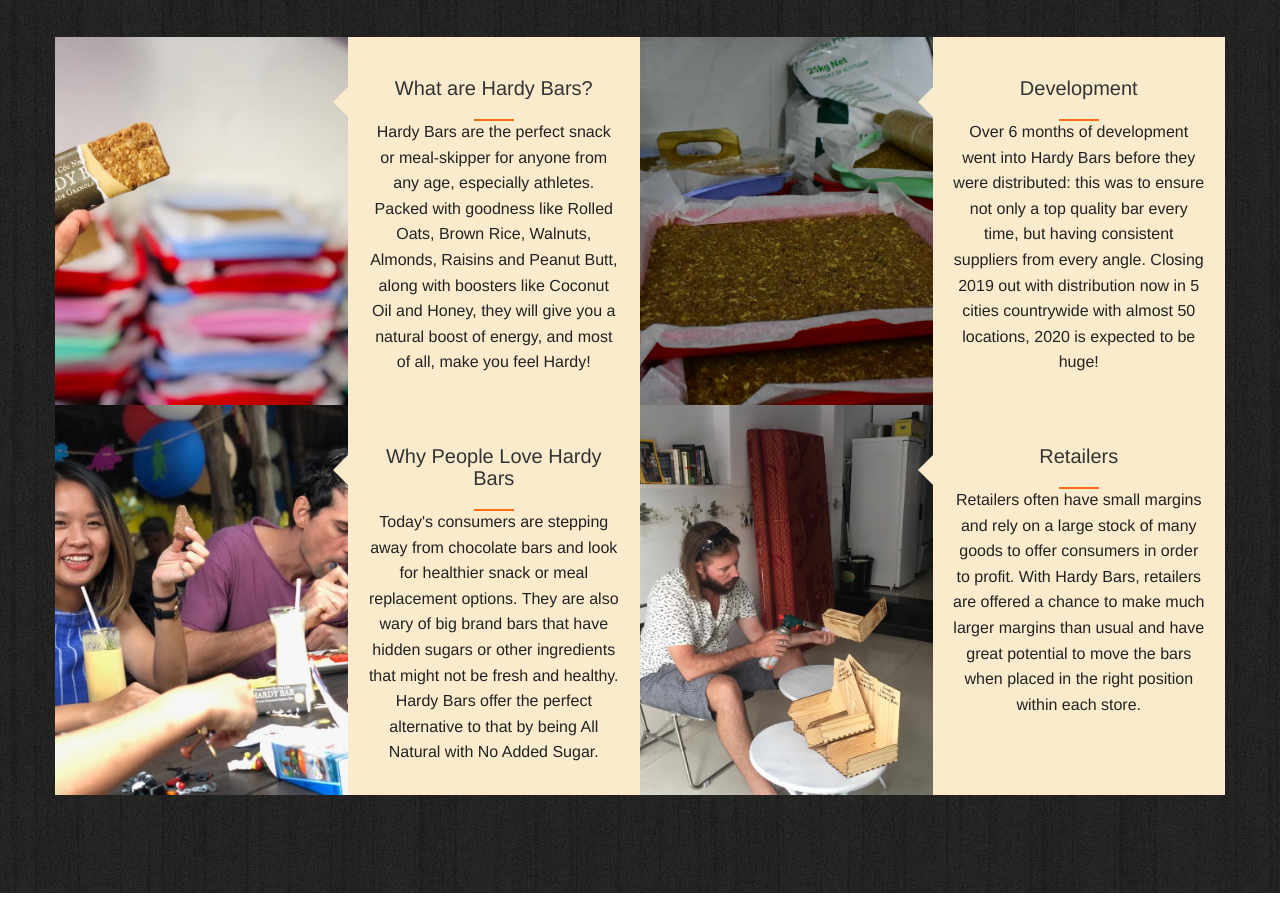
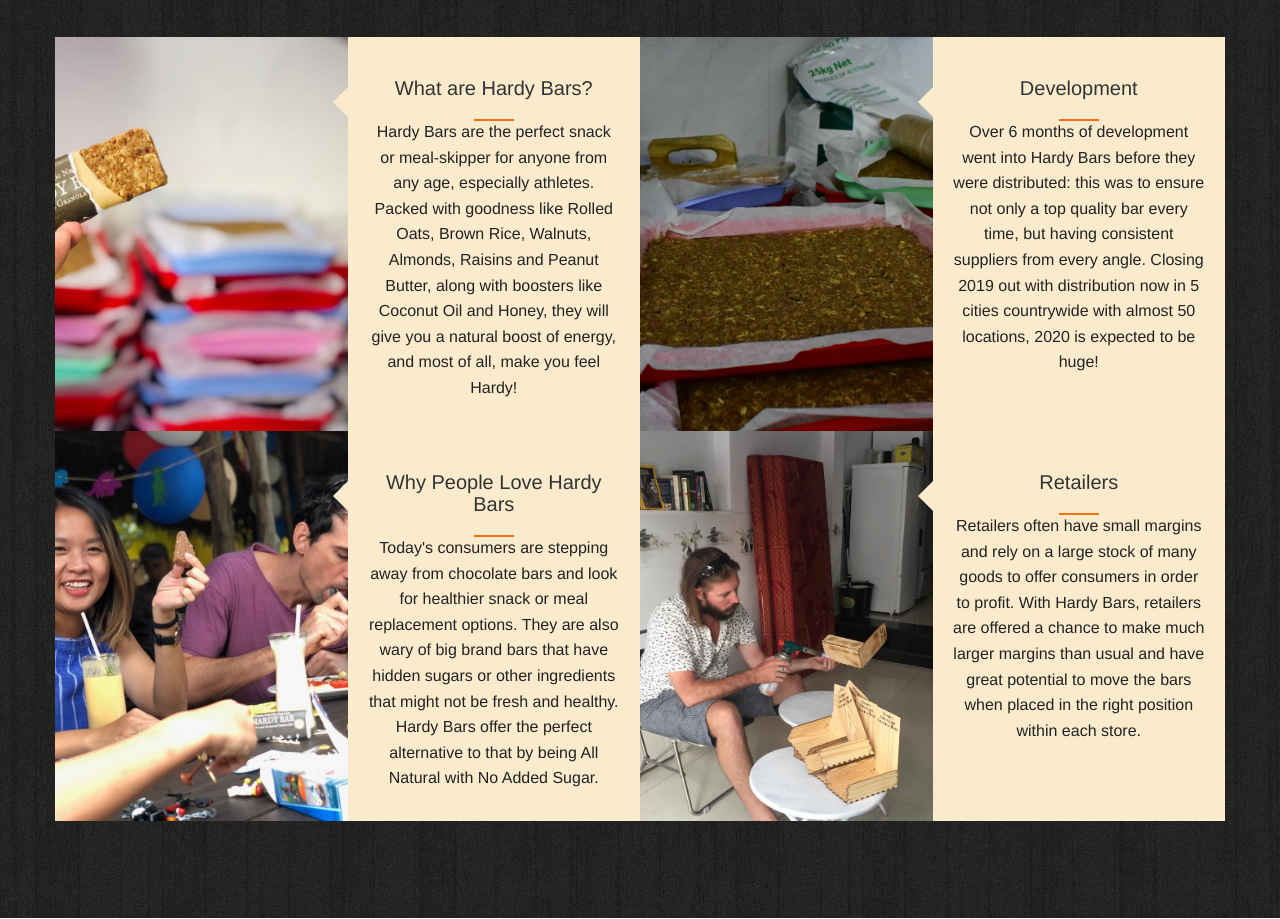
Before and after one commit to wildeink/hardybars, a website with bundled scripts: page index.html in a window 1280 px wide. Shown: the part 1541-2460 px from the top of the page. Built offline with nearby package versions, Linux system fonts and the light colour scheme; a web font is replaced by a local one.

Commit message:
fixed text

```diff
--- a/index.html
+++ b/index.html
@@ -136,7 +136,7 @@
               <div class="fh5co-v-col-2 fh5co-text fh5co-special-1 arrow-left">
                 <h2>What are Hardy Bars?</h2>
                 <span class="pricing"></span>
-                <p>Hardy Bars are the perfect snack or meal-skipper for anyone from any age, especially athletes. Packed with goodness like Rolled Oats, Brown Rice, Walnuts, Almonds, Raisins and Peanut Butt, along with boosters like Coconut Oil and Honey, they will give you a natural boost of energy, and most of all, make you feel Hardy!</p>
+                <p>Hardy Bars are the perfect snack or meal-skipper for anyone from any age, especially athletes. Packed with goodness like Rolled Oats, Brown Rice, Walnuts, Almonds, Raisins and Peanut Butter, along with boosters like Coconut Oil and Honey, they will give you a natural boost of energy, and most of all, make you feel Hardy!</p>
               </div>
             </div>
             <div class="fh5co-v-half to-animate-2">
```
